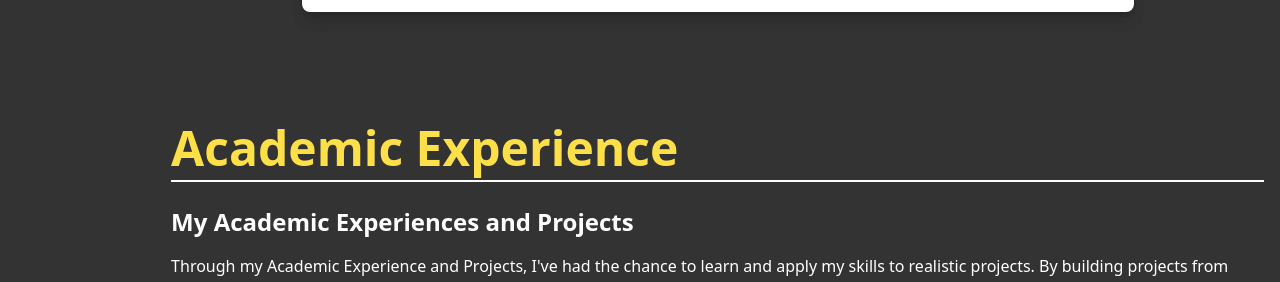
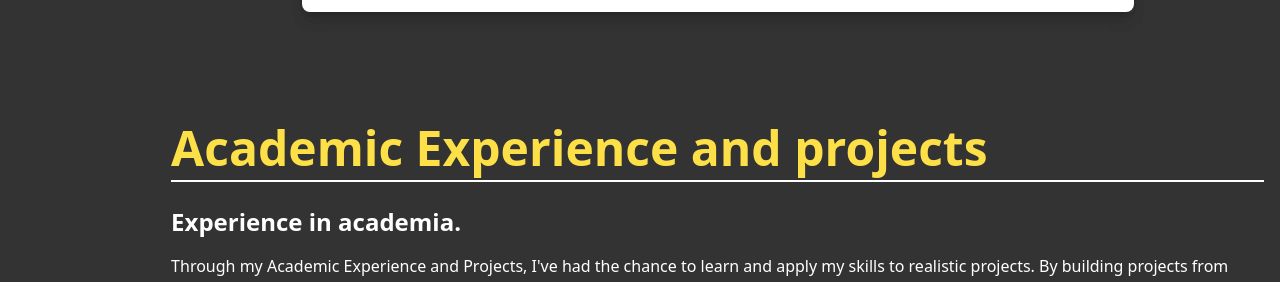
Before and after one commit to abrarbarbhuyia/portfolio-v2, a Next.js app: page / in a window 1280 px wide. Shown: the part 5180-5462 px from the top of the page. Built offline with nearby package versions, Linux system fonts and the light colour scheme.

Commit message:
fix: fixing experience title

```diff
--- a/src/components/AcademicExperienceTitle.tsx
+++ b/src/components/AcademicExperienceTitle.tsx
@@ -30,11 +30,11 @@ const AcademicExperienceTitle = () => {
       id="academic-experience"
     >
       <h2 className="mb-2 text-3xl font-bold text-yellow-300 md:text-5xl">
-        Academic Experience
+        Academic Experience and projects
       </h2>
       <div className="md:mb-6 md:border-b-2 md:border-white"></div>
       <p className="text-xl font-bold text-white md:text-2xl">
-        My Academic Experiences and Projects
+       Experience in academia.
       </p>
       <p className="mt-4 text-white">
         Through my Academic Experience and Projects, I&apos;ve had the chance to
```
